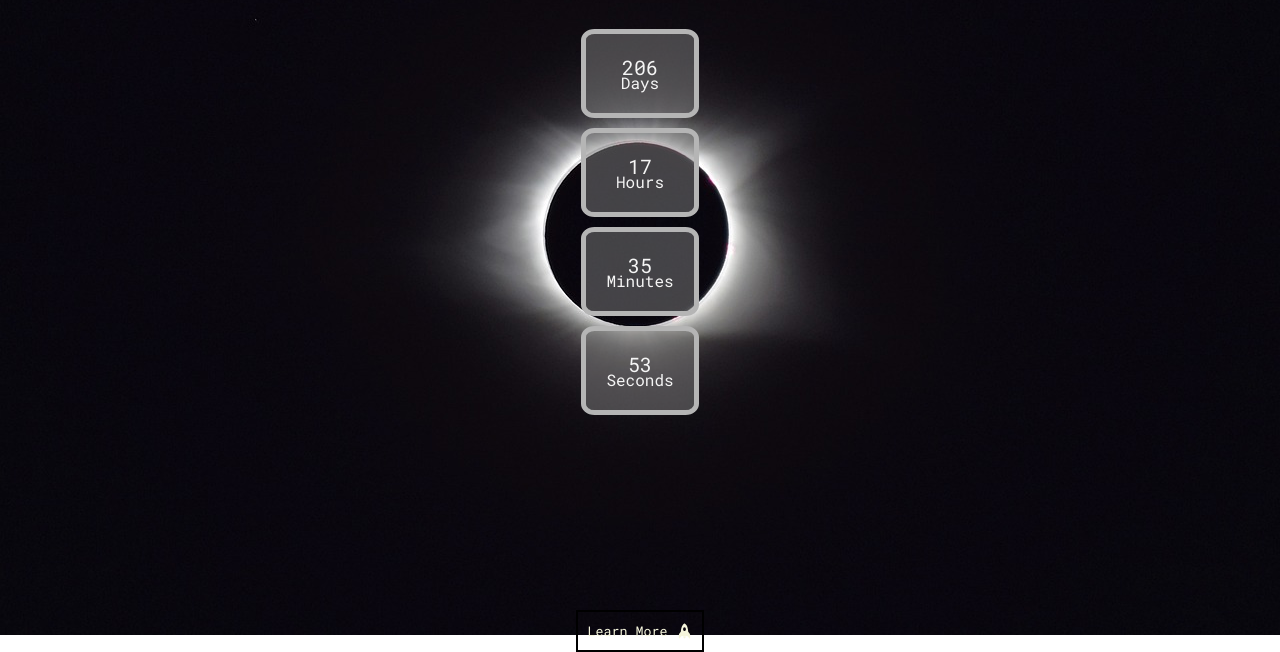
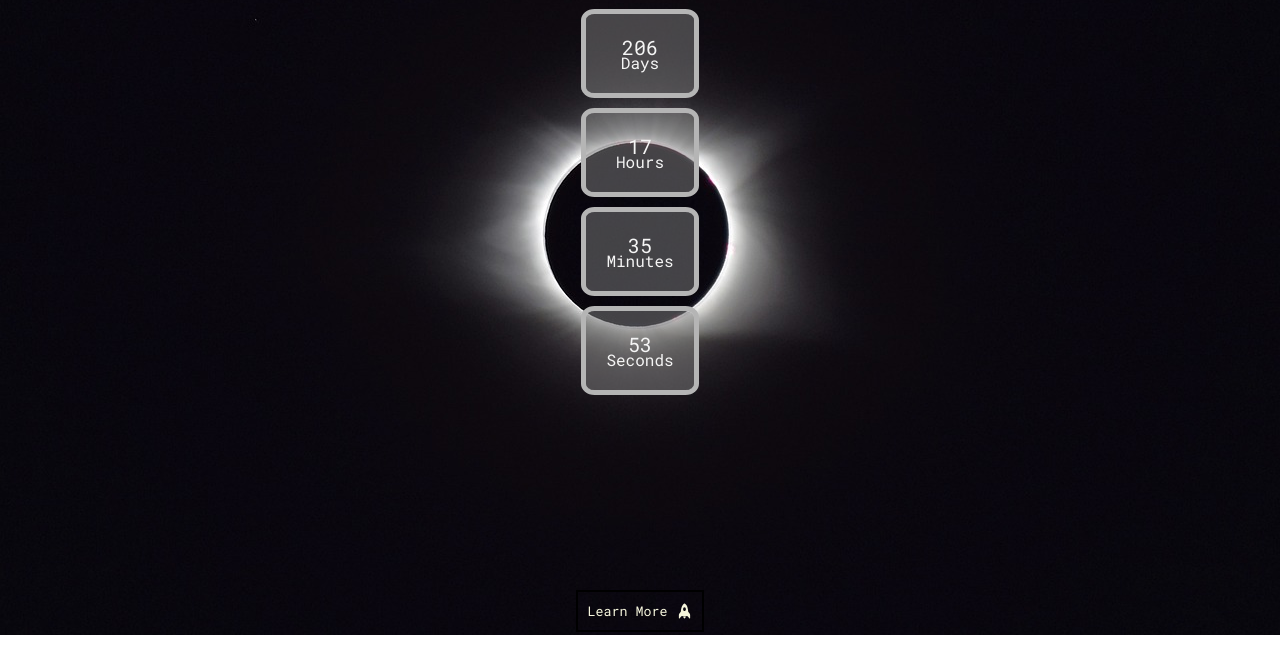
Before and after one commit to Phaedra13/SolarEclipseCountdown, a plain HTML site: page index.html in a window 1280 px wide. Shown: the part 165-817 px from the top of the page. Drawn offline with Linux system fonts and the light colour scheme.

Commit message:
Update style.css

```diff
--- a/style.css
+++ b/style.css
@@ -95,7 +95,6 @@
 
 @media screen and (max-width:1450px){
     .countdown div p{
-
         justify-content: center;
         font-size: 20px;
         margin-bottom: -8px;
@@ -115,8 +114,11 @@
     .title{
         font-size: 3rem ;
         margin-bottom: 50px;
-        margin-top: -100px;
     }
     .logo{
         width: 200px;
     }
+    .content{
+        top:0%;
+    }
+}
```
